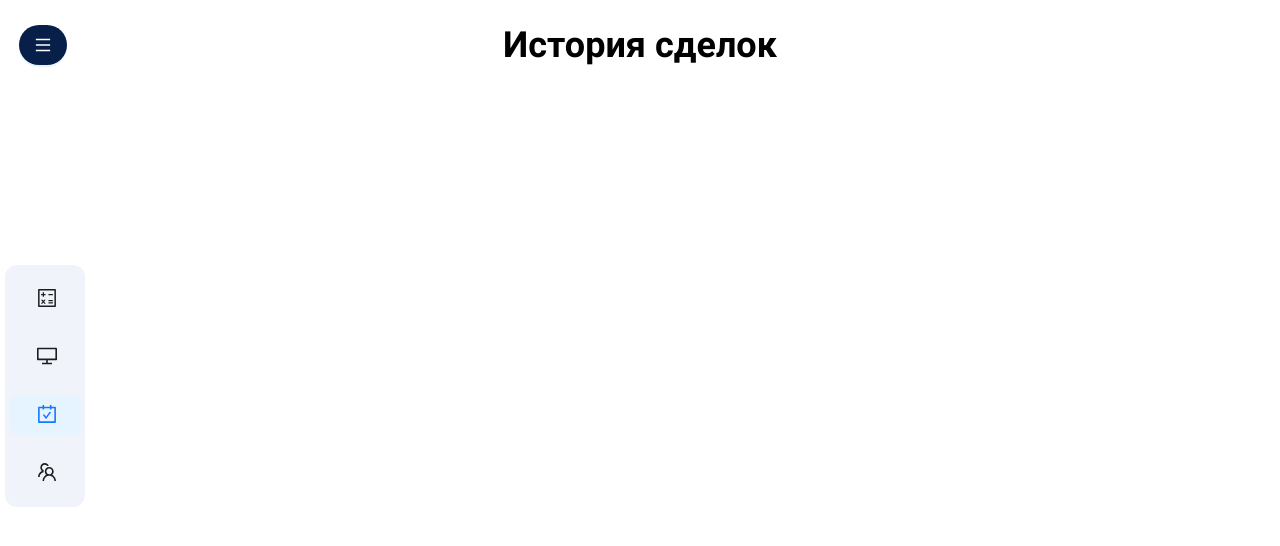
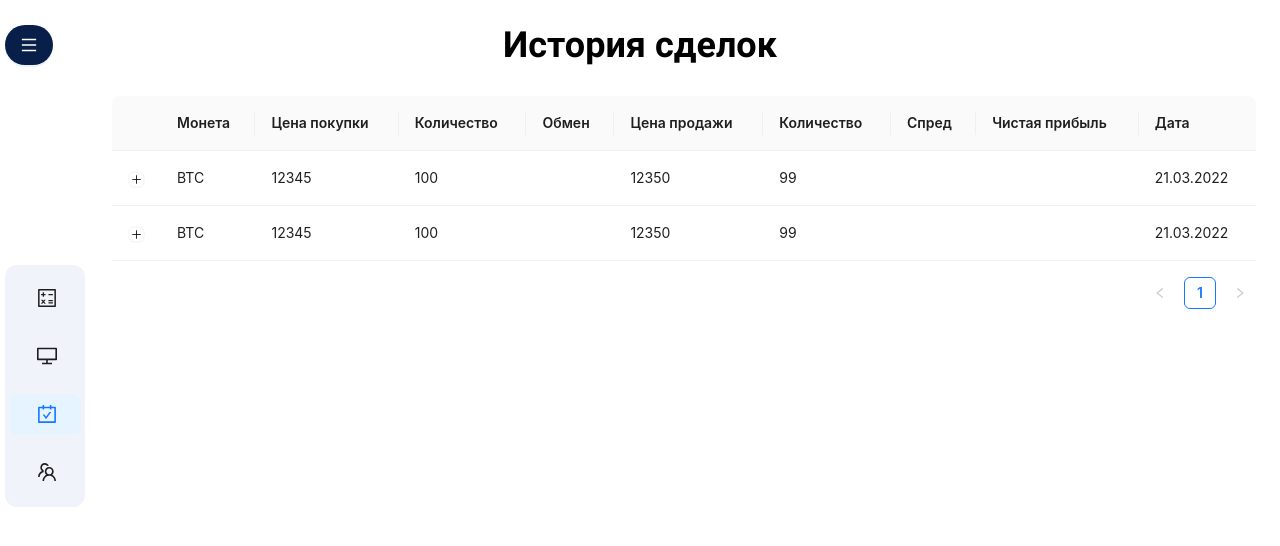
Before and after one commit to DelMaradinho/P2P-Keeper, a React (Create React App) app: page /history in a window 1280 px wide. Shown: the top 546 px of the page. Built offline with nearby package versions, Linux system fonts and the light colour scheme.

Commit message:
feat: table

```diff
--- a/public/index.html
+++ b/public/index.html
@@ -10,34 +10,10 @@
       content="Web site created using create-react-app"
     />
     <link rel="apple-touch-icon" href="%PUBLIC_URL%/logo192.png" />
-    <!--
-      manifest.json provides metadata used when your web app is installed on a
-      user's mobile device or desktop. See https://developers.google.com/web/fundamentals/web-app-manifest/
-    -->
     <link rel="manifest" href="%PUBLIC_URL%/manifest.json" />
-    <!--
-      Notice the use of %PUBLIC_URL% in the tags above.
-      It will be replaced with the URL of the `public` folder during the build.
-      Only files inside the `public` folder can be referenced from the HTML.
-
-      Unlike "/favicon.ico" or "favicon.ico", "%PUBLIC_URL%/favicon.ico" will
-      work correctly both with client-side routing and a non-root public URL.
-      Learn how to configure a non-root public URL by running `npm run build`.
-    -->
     <title>React App</title>
   </head>
   <body>
-    <noscript>You need to enable JavaScript to run this app.</noscript>
     <div id="root"></div>
-    <!--
-      This HTML file is a template.
-      If you open it directly in the browser, you will see an empty page.
-
-      You can add webfonts, meta tags, or analytics to this file.
-      The build step will place the bundled scripts into the <body> tag.
-
-      To begin the development, run `npm start` or `yarn start`.
-      To create a production bundle, use `npm run build` or `yarn build`.
-    -->
   </body>
 </html>
--- a/src/App.scss
+++ b/src/App.scss
@@ -13,7 +13,7 @@
 }
 
 body {
-  font-family: 'Roboto', sans-serif;
+  font-family: 'Roboto', sans-serif !important;
 }
 
 h1 {
--- /dev/null
+++ b/src/components/CustomTable/CustomTable.js
@@ -0,0 +1,108 @@
+import React from "react";
+import { Table } from "antd";
+import styles from "./CustomTable.module.scss";
+
+const columns = [
+  {
+    title: "Монета",
+    dataIndex: "currency",
+    key: "currency",
+  },
+  {
+    title: "Цена покупки",
+    dataIndex: "buy_price",
+    key: "buy_price",
+  },
+  {
+    title: "Количество",
+    dataIndex: "buy_amount",
+    key: "buy_amount",
+  },
+  {
+    title: "Обмен",
+    dataIndex: "exchange",
+    key: "exchange",
+  },
+  {
+    title: "Цена продажи",
+    dataIndex: "sell_price",
+    key: "sell_price",
+  },
+  {
+    title: "Количество",
+    dataIndex: "sell_amount",
+    key: "sell_amount",
+  },
+  {
+    title: "Спред",
+    dataIndex: "spread",
+    key: "spread",
+  },
+  {
+    title: "Чистая прибыль",
+    dataIndex: "net_profit",
+    key: "net_profit",
+  },
+  {
+    title: "Дата",
+    dataIndex: "date",
+    key: "date",
+  },
+];
+const data = [
+  {
+    key: 1,
+    currency: "BTC",
+    buy_price: 12345,
+    buy_amount: 100,
+    exchange: "",
+    sell_price: 12350,
+    sell_amount: 99,
+    spread: "",
+    net_profit: "",
+    date: "21.03.2022",
+    name: "John Brown",
+    age: 32,
+    address: "New York No. 1 Lake Park",
+    description:
+      "My name is John Brown, I am 32 years old, living in New York No. 1 Lake Park.",
+  },
+  {
+    key: 2,
+    currency: "BTC",
+    buy_price: 12345,
+    buy_amount: 100,
+    exchange: "",
+    sell_price: 12350,
+    sell_amount: 99,
+    spread: "",
+    net_profit: "",
+    date: "21.03.2022",
+    name: "John Brown",
+    age: 32,
+    address: "New York No. 1 Lake Park",
+    description:
+      "My name is John Brown, I am 32 years old, living in New York No. 1 Lake Park.",
+  },
+];
+const CustomTable = () => (
+  <div className={styles.table__container}>
+    <Table
+      columns={columns}
+      expandable={{
+        expandedRowRender: (record) => (
+          <p
+            style={{
+              margin: 0,
+            }}
+          >
+            {record.description}
+          </p>
+        ),
+        rowExpandable: (record) => record.name !== "Not Expandable",
+      }}
+      dataSource={data}
+    />
+  </div>
+);
+export default CustomTable;
--- /dev/null
+++ b/src/components/CustomTable/CustomTable.module.scss
@@ -0,0 +1,26 @@
+.table {
+    &__container {
+        width: 1144px;
+        margin: 30px 112px;
+        border-collapse: collapse;
+    }
+    &__head, &__body {
+        width: 100%;
+    }
+  }
+
+  tr {
+    margin: 0 0 10px 0;
+  }
+
+  tbody {
+    tr {
+      border: 5px solid red !important;
+      border-radius: 10px !important;
+    }
+  }
+
+  th, td {
+    border: none;
+    padding: 8px;
+  }
--- a/src/components/MainMenu/MainMenu.js
+++ b/src/components/MainMenu/MainMenu.js
@@ -16,12 +16,7 @@ const MainMenu = () => {
     setCollapsed(!collapsed);
   };
   return (
-    <div
-      className={styles.menu__container}
-      style={{
-        width: 244,
-      }}
-    >
+    <div className={styles.menu__container}>
       <Button
         type="primary"
         shape="round"
@@ -29,7 +24,6 @@ const MainMenu = () => {
         classNames="menu__button__burger"
         onClick={toggleCollapsed}
         style={{
-          marginLeft: -168,
           marginBottom: 200,
           backgroundColor: "rgba(8, 31, 73, 1)",
         }}
--- a/src/components/MainMenu/MainMenu.module.scss
+++ b/src/components/MainMenu/MainMenu.module.scss
@@ -3,6 +3,9 @@
         position: absolute;
         top: 25px;
         left: 5px;
+        display: flex;
+        flex-direction: column;
+        align-items: flex-start;
         & > ul {
             & > li {
                 & > span {
--- a/src/pages/history/index.js
+++ b/src/pages/history/index.js
@@ -1,10 +1,12 @@
 import MainMenu from "../../components/MainMenu/MainMenu";
+import CustomTable from "../../components/CustomTable/CustomTable";
 
 function History() {
   return (
     <div className="App">
       <h1>История сделок</h1>
       <MainMenu />
+      <CustomTable />
     </div>
   );
 }
```
